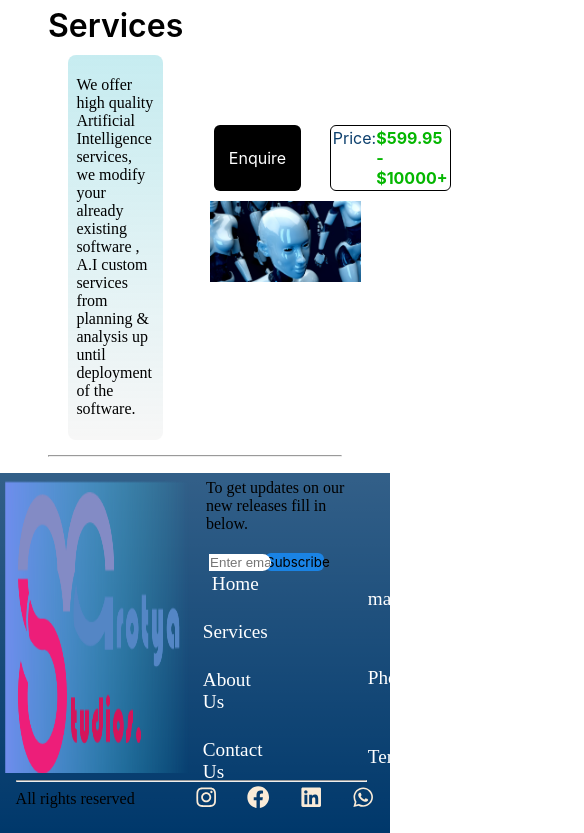
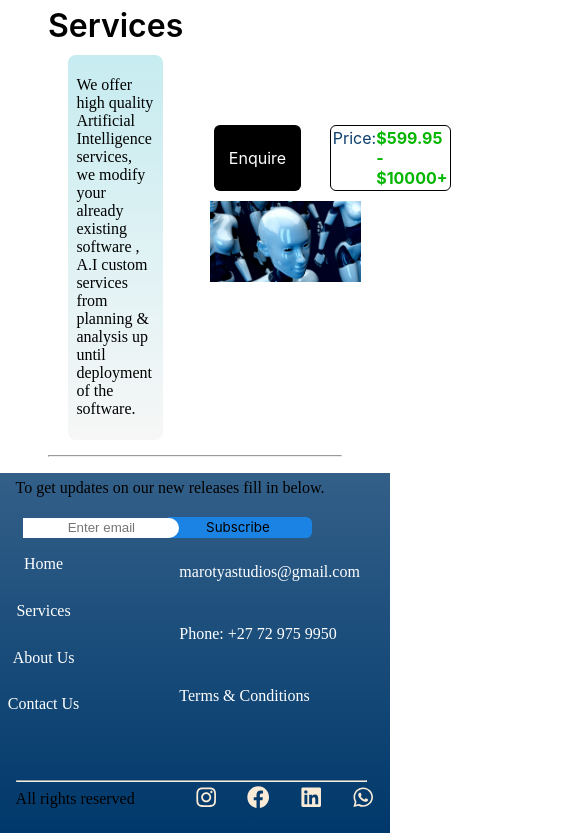
Before and after one commit to andilemarotya/marotya-studios, a React (Create React App) app in the folder frontend/: page /services in a window 390 px wide. Shown: the part 1518-2351 px from the top of the page, 584 px wide, since content can reach past the window. Built offline with nearby package versions, Linux system fonts and the light colour scheme.

Commit message:
responsive footer

```diff
--- a/frontend/src/components/Footer.css
+++ b/frontend/src/components/Footer.css
@@ -15,15 +15,13 @@
     display: flex;
     flex-direction: row;
 
-
 }
 
 .footer-logo {
     width: 50%;
     height: 300px;
+}
 
-
-}
 
 .info {
 
@@ -112,7 +110,7 @@ input {
 
     color: white;
     margin: 20% 0;
-    font-size: 120%;
+    font-size: 1rem;
 
 }
 
@@ -120,10 +118,23 @@ input {
 .f-mail, .f-no,
 .terms {
     color: white;
-    font-size: 120%;
+    font-size: 1rem;
 }
 
+@media screen and (max-width:480px) {
+    .footer-logo {
+       display: none;
+    }
+    .info {
+        width: 100%;
+    }
 
+    #text {
+       width: 100%;
+
+    }
+
+}
 
 #foot-line {
     color: #000;
```
